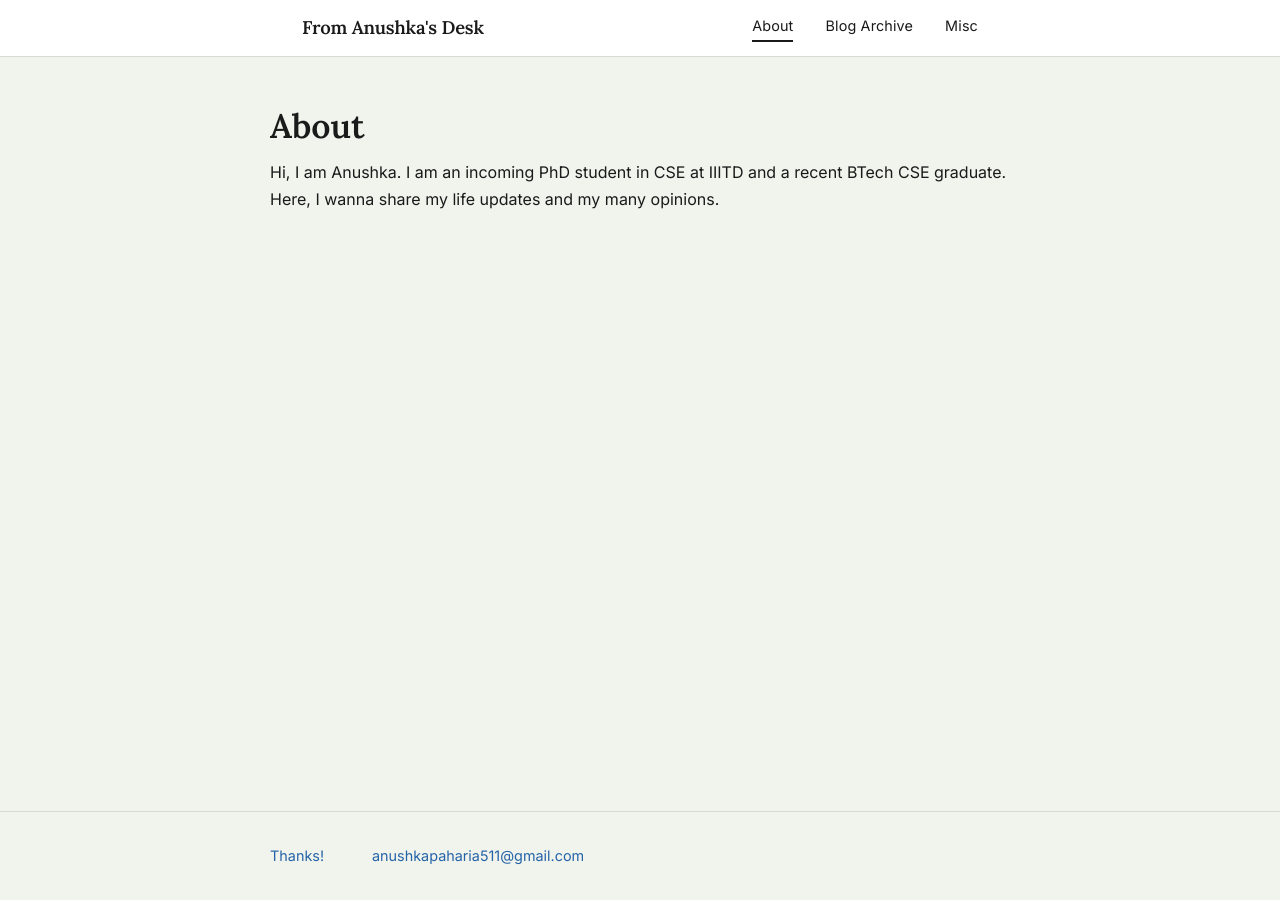
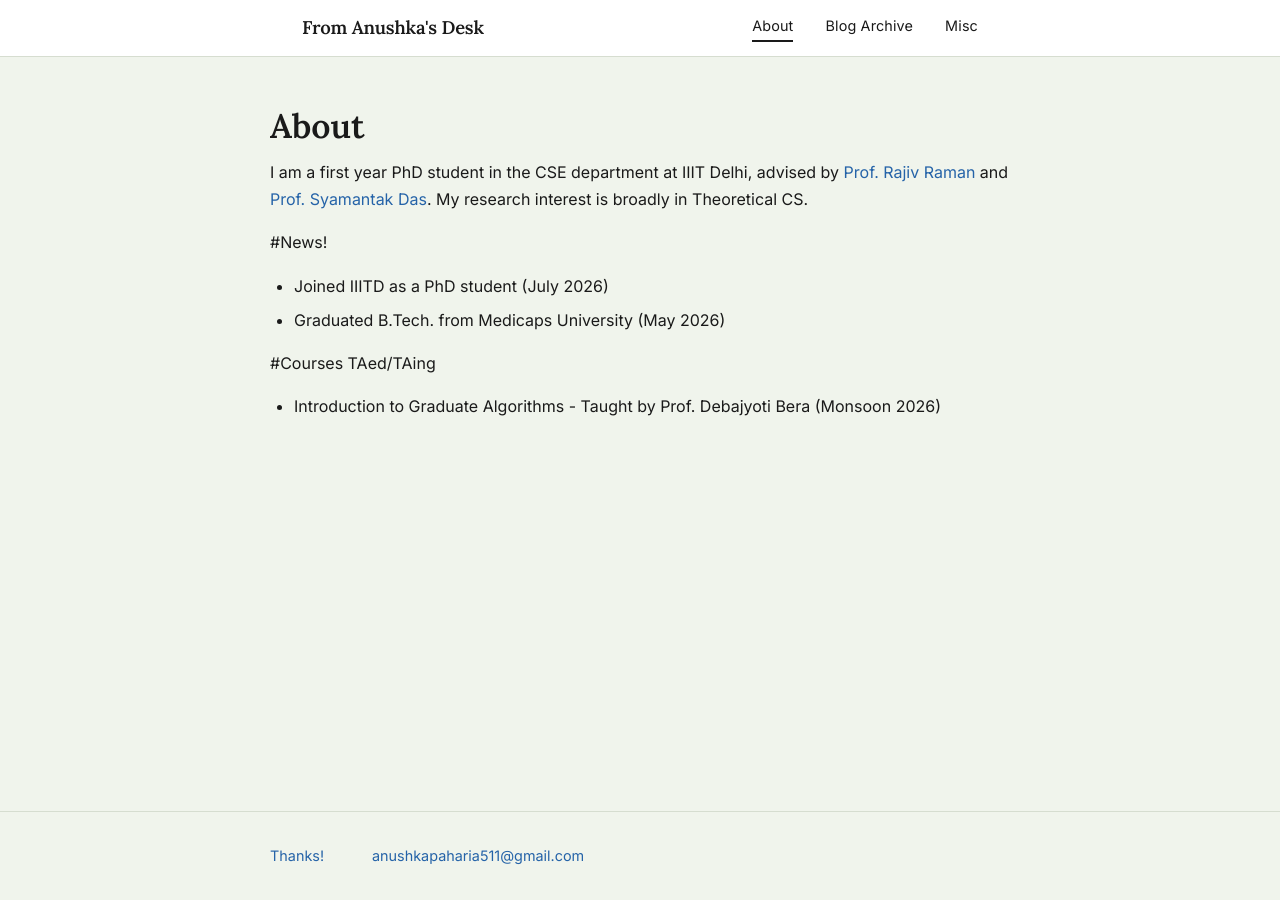
Before and after one commit to anuzka115/anuzka115.github.io, a Jekyll site: the page built from index.md, in a window 1280 px wide. Built offline with Jekyll 4.4.1, drawn with Linux system fonts in a browser that asks for light colours.

Commit message:
Revise introduction and add news and courses details
Updated personal introduction and added news and courses sections.

```diff
--- a/index.md
+++ b/index.md
@@ -5,4 +5,11 @@ title: About
 
 # About
 
-Hi, I am Anushka. I am an incoming PhD student in CSE at IIITD and a recent BTech CSE graduate. Here, I wanna share my life updates and my many opinions.
+I am a first year PhD student in the CSE department at IIIT Delhi, advised by [Prof. Rajiv Raman](https://rajivraman.weebly.com/) and [Prof. Syamantak Das](https://faculty.iiitd.ac.in/~syamantak/). My research interest is broadly in Theoretical CS.
+
+#News!
+- Joined IIITD as a PhD student (July 2026)
+- Graduated B.Tech. from Medicaps University (May 2026)
+
+#Courses TAed/TAing
+- Introduction to Graduate Algorithms - Taught by Prof. Debajyoti Bera (Monsoon 2026)
```
